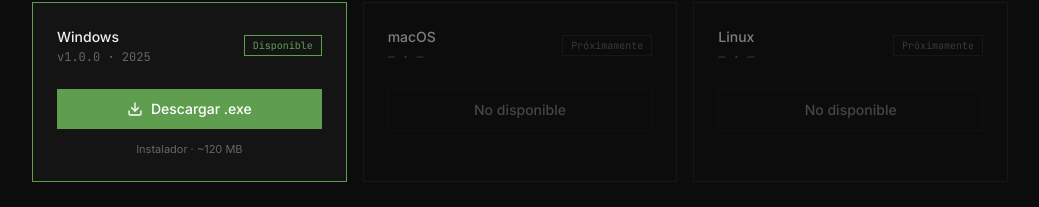
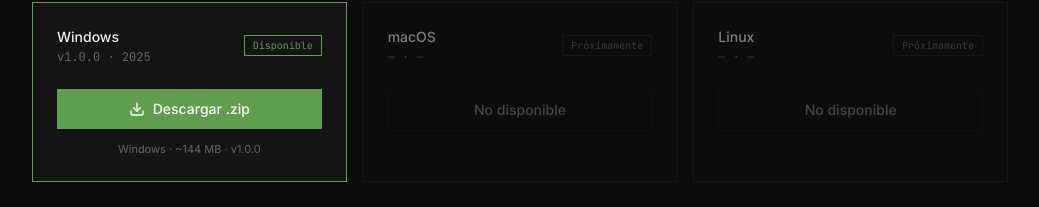
Before and after one commit to vacashot/zahorifields-web, a React (Vite) app: page /download in a window 1280 px wide. Shown: the part 444-651 px from the top of the page, without its empty margins (120-1159 px from the left). Built offline with nearby package versions, Linux system fonts and the light colour scheme.

Commit message:
feat: link download button to GitHub Release v1.0.0

```diff
--- a/src/pages/Download.jsx
+++ b/src/pages/Download.jsx
@@ -57,14 +57,13 @@
               <span className="text-[10px] font-mono text-accent border border-accent px-2 py-0.5">Disponible</span>
             </div>
             <a
-              href="#"
+              href="https://github.com/vacashot/zahorifields-web/releases/download/v1.0.0/ZahoriFields_v1.0.0_Windows.zip"
               className="btn-primary w-full justify-center"
-              onClick={(e) => e.preventDefault()}
             >
               <DownloadIcon className="w-4 h-4" />
-              Descargar .exe
+              Descargar .zip
             </a>
-            <p className="text-[11px] text-muted mt-3 text-center">Instalador · ~120 MB</p>
+            <p className="text-[11px] text-muted mt-3 text-center">Windows · ~144 MB · v1.0.0</p>
           </div>
 
           {/* macOS — próximamente */}
--- a/src/pages/Home.jsx
+++ b/src/pages/Home.jsx
@@ -51,7 +51,7 @@
           </div>
 
           <p className="text-xs text-muted mt-6 font-mono">
-            v1.0 · Windows · Gratuito y de código abierto
+            v1.0.0 · Windows · Gratuito y de código abierto
           </p>
         </div>
       </section>
```
